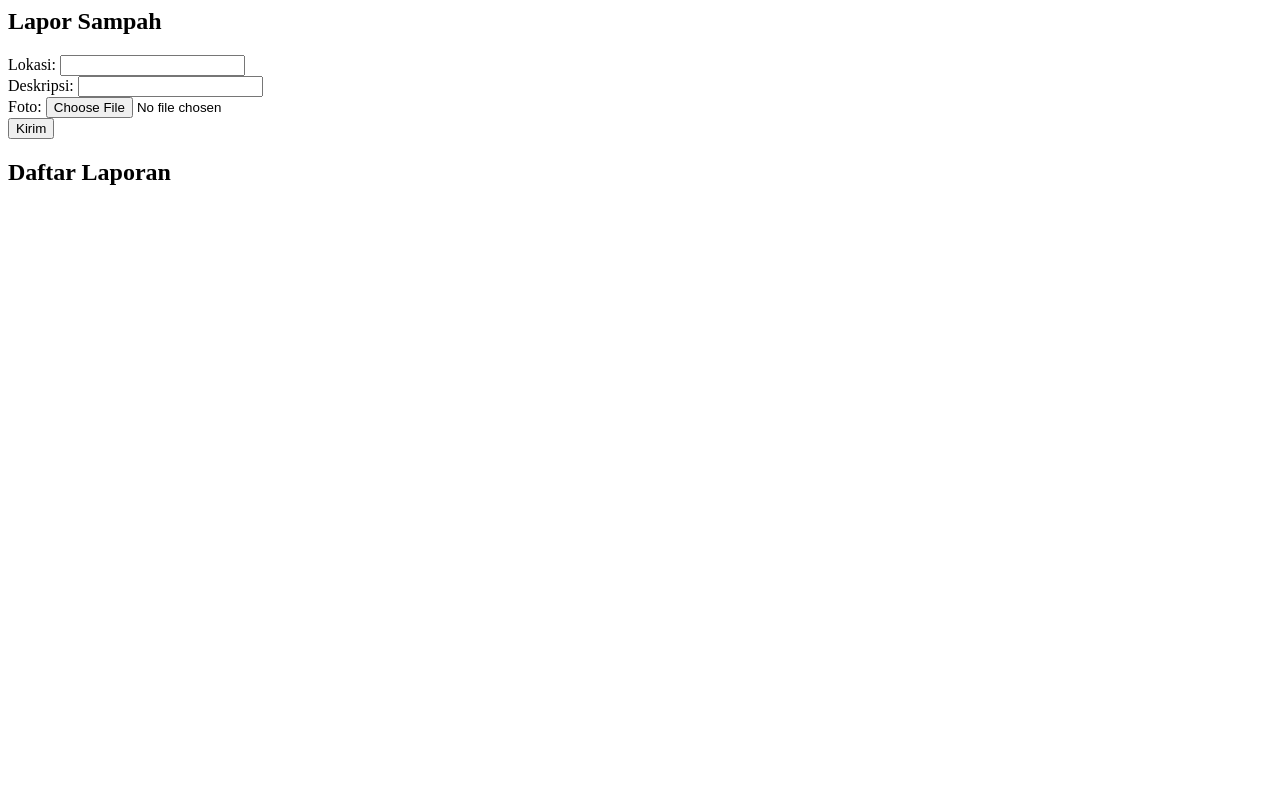
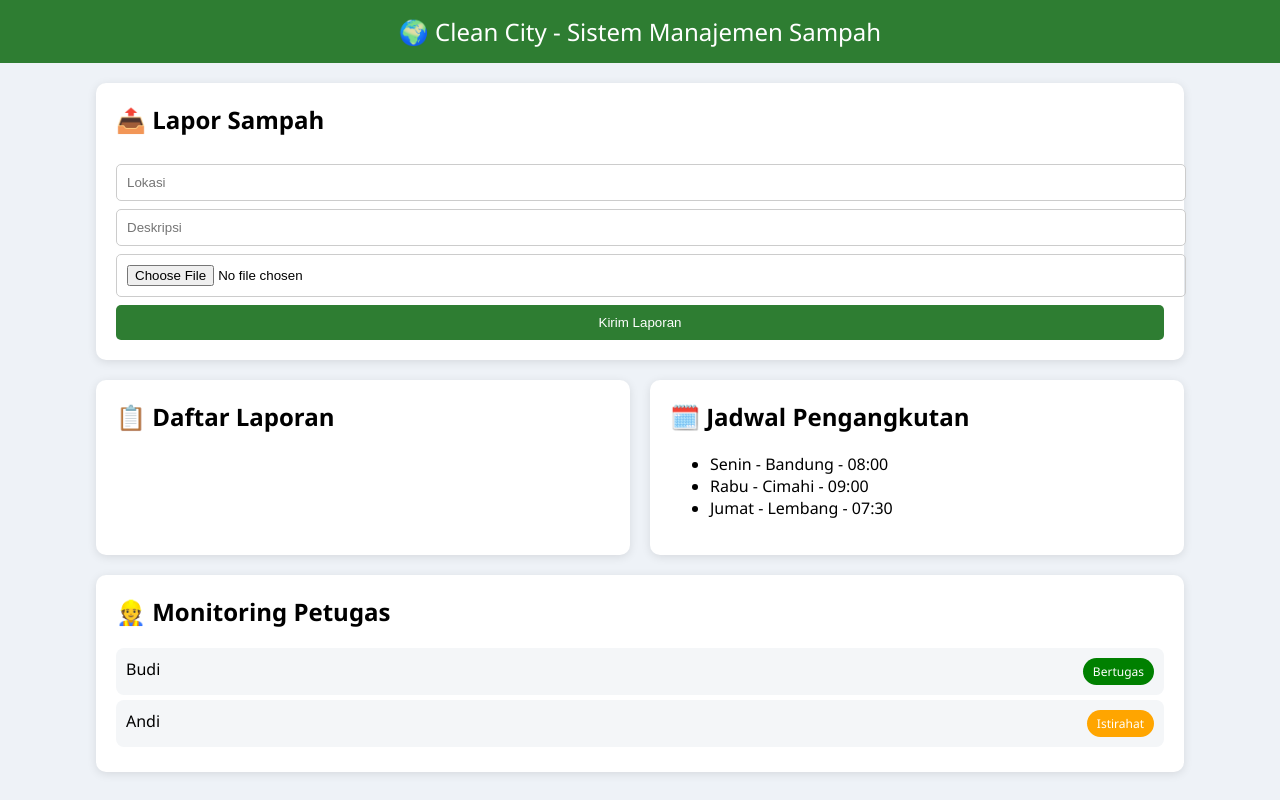
Before and after one commit to Makir-now/clean-city, a Flask app: page / in a window 1280 px wide. Run offline with Flask 3, Linux system fonts and the light colour scheme; data that the repository does not hold is empty.

Commit message:
update web clean-city

```diff
--- a/templates/index.html
+++ b/templates/index.html
@@ -1,18 +1,164 @@
-<h2>Lapor Sampah</h2>
-<form action="/upload" method="post" enctype="multipart/form-data">
-    Lokasi: <input type="text" name="lokasi"><br>
-    Deskripsi: <input type="text" name="deskripsi"><br>
-    Foto: <input type="file" name="file"><br>
-    <button type="submit">Kirim</button>
-</form>
+<!DOCTYPE html>
+<html>
+<head>
+    <title>Clean City</title>
+    <style>
+        body {
+            font-family: 'Segoe UI';
+            margin: 0;
+            background: #eef2f7;
+        }
 
-<h2>Daftar Laporan</h2>
-{% for d in data %}
-<p>
-Lokasi: {{ d[1] }} <br>
-Deskripsi: {{ d[2] }} <br>
-<img src="{{ d[3] }}" width="150"><br>
-Status: {{ d[4] }}
-</p>
-<hr>
-{% endfor %}
+        header {
+            background: #2e7d32;
+            color: white;
+            padding: 15px;
+            text-align: center;
+            font-size: 24px;
+        }
+
+        .container {
+            width: 85%;
+            margin: auto;
+            margin-top: 20px;
+        }
+
+        .card {
+            background: white;
+            padding: 20px;
+            margin-bottom: 20px;
+            border-radius: 10px;
+            box-shadow: 0 2px 10px rgba(0,0,0,0.1);
+        }
+
+        h2 {
+            margin-top: 0;
+        }
+
+        input, button {
+            width: 100%;
+            padding: 10px;
+            margin-top: 8px;
+            border-radius: 5px;
+            border: 1px solid #ccc;
+        }
+
+        button {
+            background: #2e7d32;
+            color: white;
+            border: none;
+            cursor: pointer;
+        }
+
+        button:hover {
+            background: #1b5e20;
+        }
+
+        .grid {
+            display: grid;
+            grid-template-columns: 1fr 1fr;
+            gap: 20px;
+        }
+
+        .report {
+            display: flex;
+            gap: 15px;
+            margin-bottom: 10px;
+        }
+
+        .report img {
+            width: 100px;
+            border-radius: 8px;
+        }
+
+        .badge {
+            padding: 5px 10px;
+            border-radius: 20px;
+            color: white;
+            font-size: 12px;
+        }
+
+        .pending { background: orange; }
+        .done { background: green; }
+
+        .petugas {
+            display: flex;
+            justify-content: space-between;
+            padding: 10px;
+            background: #f4f6f8;
+            border-radius: 8px;
+            margin-bottom: 5px;
+        }
+    </style>
+</head>
+
+<body>
+
+<header>
+    🌍 Clean City - Sistem Manajemen Sampah
+</header>
+
+<div class="container">
+
+    <!-- FORM LAPORAN -->
+    <div class="card">
+        <h2>📤 Lapor Sampah</h2>
+        <form action="/upload" method="post" enctype="multipart/form-data">
+            <input type="text" name="lokasi" placeholder="Lokasi" required>
+            <input type="text" name="deskripsi" placeholder="Deskripsi" required>
+            <input type="file" name="file" required>
+            <button type="submit">Kirim Laporan</button>
+        </form>
+    </div>
+
+    <div class="grid">
+
+        <!-- LAPORAN -->
+        <div class="card">
+            <h2>📋 Daftar Laporan</h2>
+            {% for d in data %}
+            <div class="report">
+                <img src="{{ d[3] }}">
+                <div>
+                    <b>{{ d[1] }}</b><br>
+                    {{ d[2] }}<br>
+                    <span class="badge {% if d[4]=='selesai' %}done{% else %}pending{% endif %}">
+                        {{ d[4] }}
+                    </span>
+                </div>
+            </div>
+            {% endfor %}
+        </div>
+
+        <!-- JADWAL -->
+        <div class="card">
+            <h2>🗓️ Jadwal Pengangkutan</h2>
+            <ul>
+                <li>Senin - Bandung - 08:00</li>
+                <li>Rabu - Cimahi - 09:00</li>
+                <li>Jumat - Lembang - 07:30</li>
+            </ul>
+        </div>
+
+    </div>
+
+    <!-- PETUGAS -->
+    <div class="card">
+        <h2>👷 Monitoring Petugas</h2>
+
+        <div class="petugas">
+            <span>Budi</span>
+            <span class="badge done">Bertugas</span>
+        </div>
+
+        <div class="petugas">
+            <span>Andi</span>
+            <span class="badge pending">Istirahat</span>
+        </div>
+
+    </div>
+
+</div>
+
+</body>
+</html>
```
Also changed, not shown: 1 other file.
